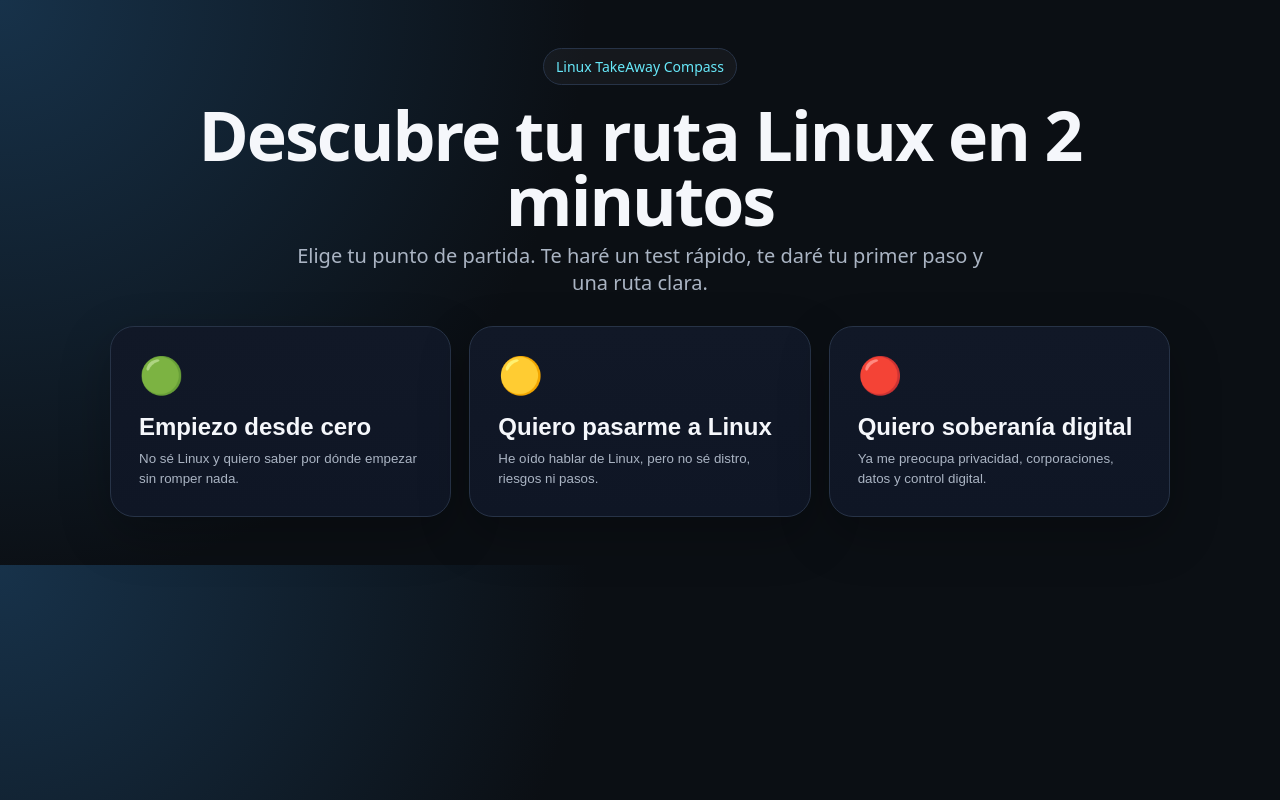
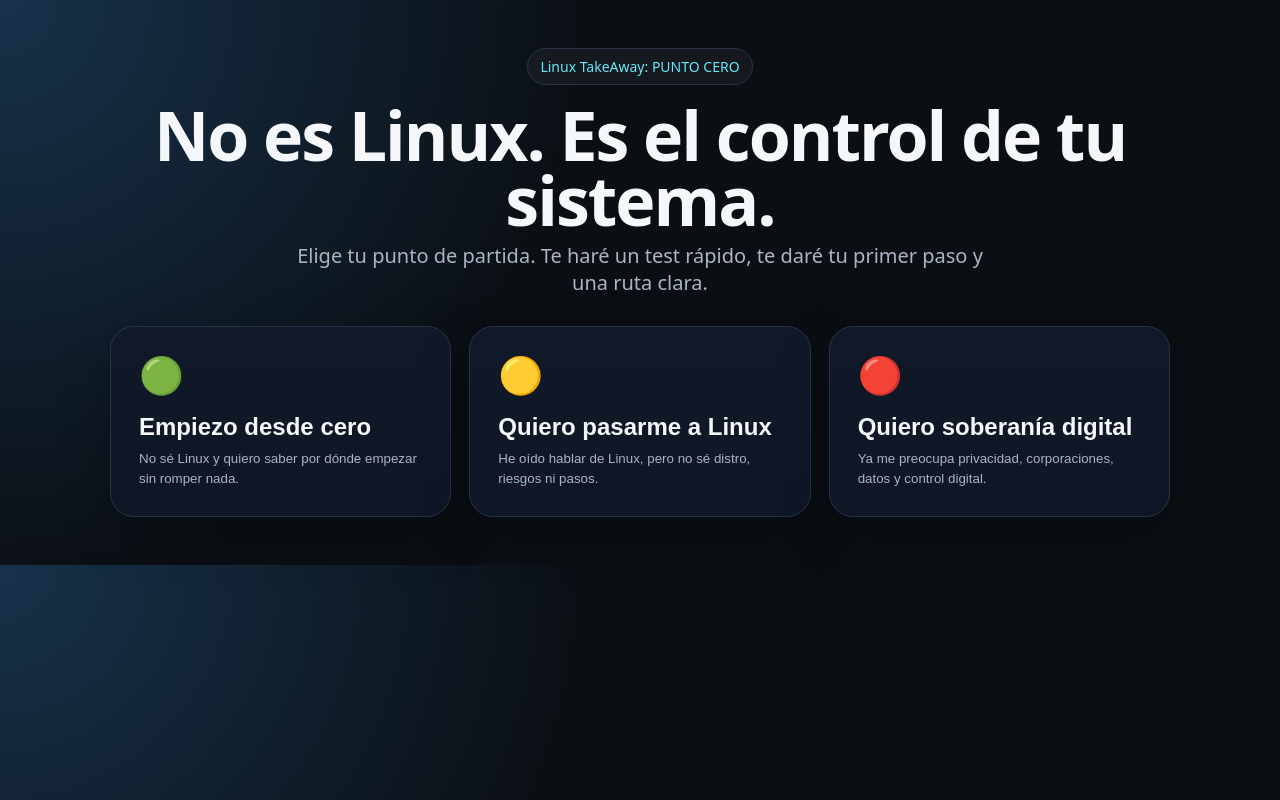
Before and after one commit to linuxtakeaway-source/linux-takeaway-compass, a website: page public/index.html in a window 1280 px wide. Drawn offline with Linux system fonts and the light colour scheme.

Commit message:
Update index.html

```diff
--- a/public/index.html
+++ b/public/index.html
@@ -3,14 +3,14 @@
 <head>
   <meta charset="utf-8" />
   <meta name="viewport" content="width=device-width,initial-scale=1" />
-  <title>Linux TakeAway Compass</title>
+  <title>Linux TakeAway: PUNTO CERO</title>
   <link rel="stylesheet" href="/style.css" />
 </head>
 <body>
   <main class="page">
     <section class="hero">
-      <div class="badge">Linux TakeAway Compass</div>
-      <h1>Descubre tu ruta Linux en 2 minutos</h1>
+      <div class="badge">Linux TakeAway: PUNTO CERO</div>
+      <h1>No es Linux. Es el control de tu sistema.</h1>
       <p class="lead">Elige tu punto de partida. Te haré un test rápido, te daré tu primer paso y una ruta clara.</p>
     </section>
 
```
